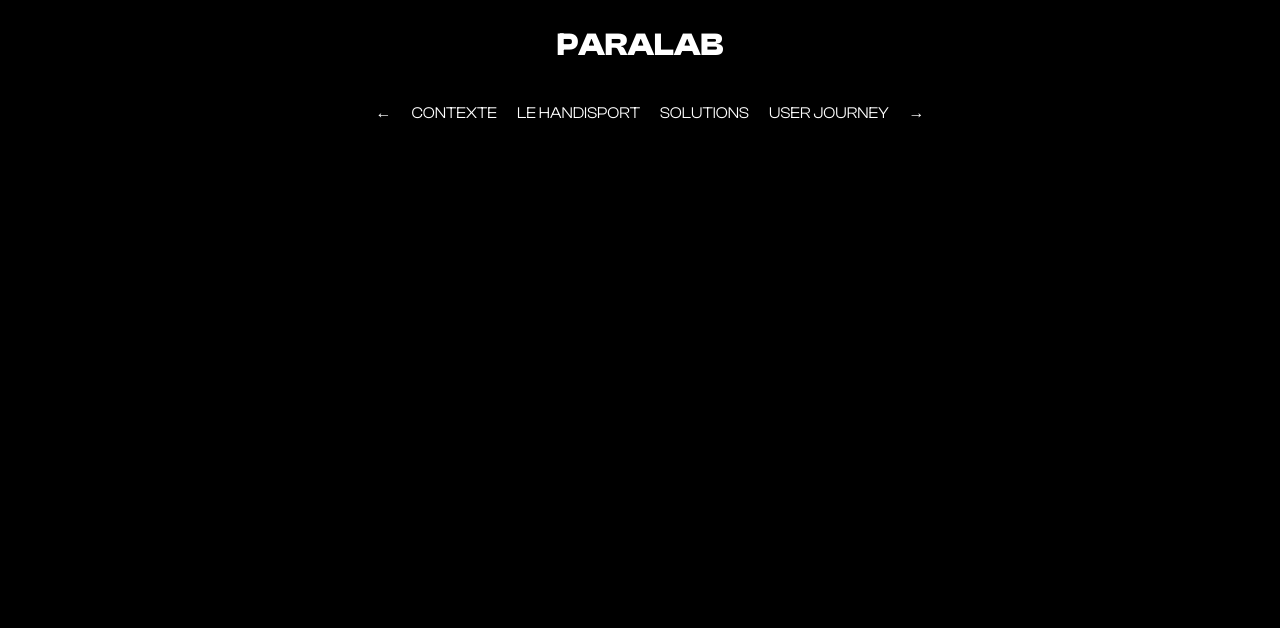
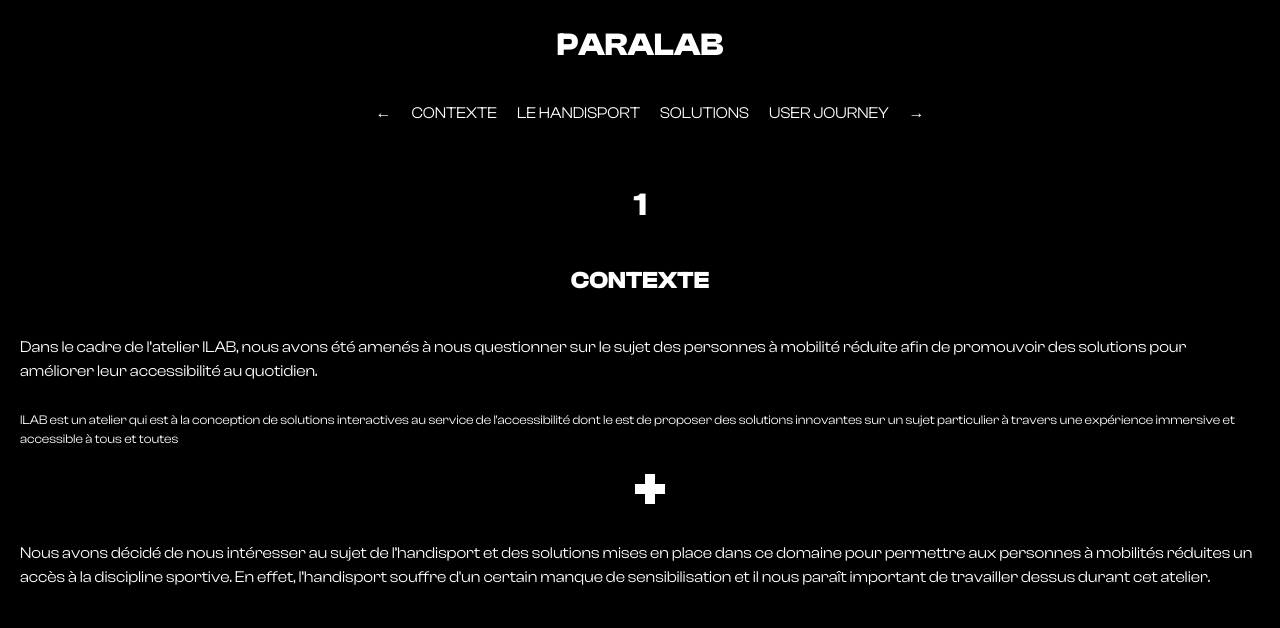
Before and after one commit to loizodwt/ILAB_SITE, a website: page src/index.html in a window 1280 px wide. Drawn offline with nearby package versions, Linux system fonts and the light colour scheme; files that its build step writes are made by us from their sources.

Commit message:
section1

```diff
--- a/src/index.html
+++ b/src/index.html
@@ -38,6 +38,27 @@
     </ul>
 </nav>
 
+<section class="contexte">
+    <h2 class="contexte__number">1</h2>
+    <h3 class="contexte__title">CONTEXTE</h3>
+
+    <p class="contexte__text ">Dans le cadre de l’atelier ILAB, nous avons été amenés à nous questionner sur le sujet des personnes à mobilité réduite afin de promouvoir des solutions pour améliorer leur accessibilité au quotidien. </p>
+    <p class="contexte__text contexte__text--small">ILAB est un atelier qui est à la conception de solutions interactives au service de l'accessibilité dont le   est de proposer des solutions innovantes sur un sujet particulier à travers une expérience immersive et accessible à tous et toutes</p>
+    <p class="contexte__text ">Nous avons décidé de nous intéresser au sujet de l’handisport et des solutions mises en place dans ce domaine pour permettre aux personnes à mobilités réduites un accès à la discipline sportive. En effet, l’handisport souffre d'un certain manque de sensibilisation et il nous paraît important de travailler dessus durant cet atelier.</p>
+
+
+</section>
+
+
+
+
+
+
+
+
+
+
+
 
 
 </main>
--- a/src/styles/app.scss
+++ b/src/styles/app.scss
@@ -9,12 +9,14 @@
 body {
     margin: 0;
     background-color: black;
+    color: white;
+
 }
 
 .main__title {
     display: flex;
     justify-content: center;
-    color: white;
+
 }
 
 .navbar {
@@ -22,7 +24,7 @@
     align-items: center;
     justify-content: flex-end;
     padding: 10px 20px;
-    color: white;
+
 }
 
 .navbar__brand {
@@ -107,3 +109,55 @@
         transform: rotate(-45deg) translate(5px, -9px);
     }
 }
+
+
+
+
+
+
+
+
+
+
+
+
+
+.contexte {
+    display: flex;
+    flex-direction: column;
+    align-items: center;
+    padding: 20px;
+    color: #fff;
+
+    &__number {
+        font-size: 2rem;
+        margin-bottom: 10px;
+    }
+
+    &__title {
+        font-size: 1.5rem;
+        margin-bottom: 20px;
+    }
+
+    &__text {
+        font-size: 1rem;
+        line-height: 1.5;
+        margin-bottom: 15px;
+
+        &--small {
+            font-size: 0.8rem;
+
+            &::after {
+                content: url('../assets/images/croix.svg');
+                display: block;
+                margin: 0 auto;
+                margin-top: 3vh;
+                width: 10px;
+                height: auto;
+            }
+        }
+
+
+
+    }
+}
```
Also changed, not shown: src/assets/images/croix.svg (added).
